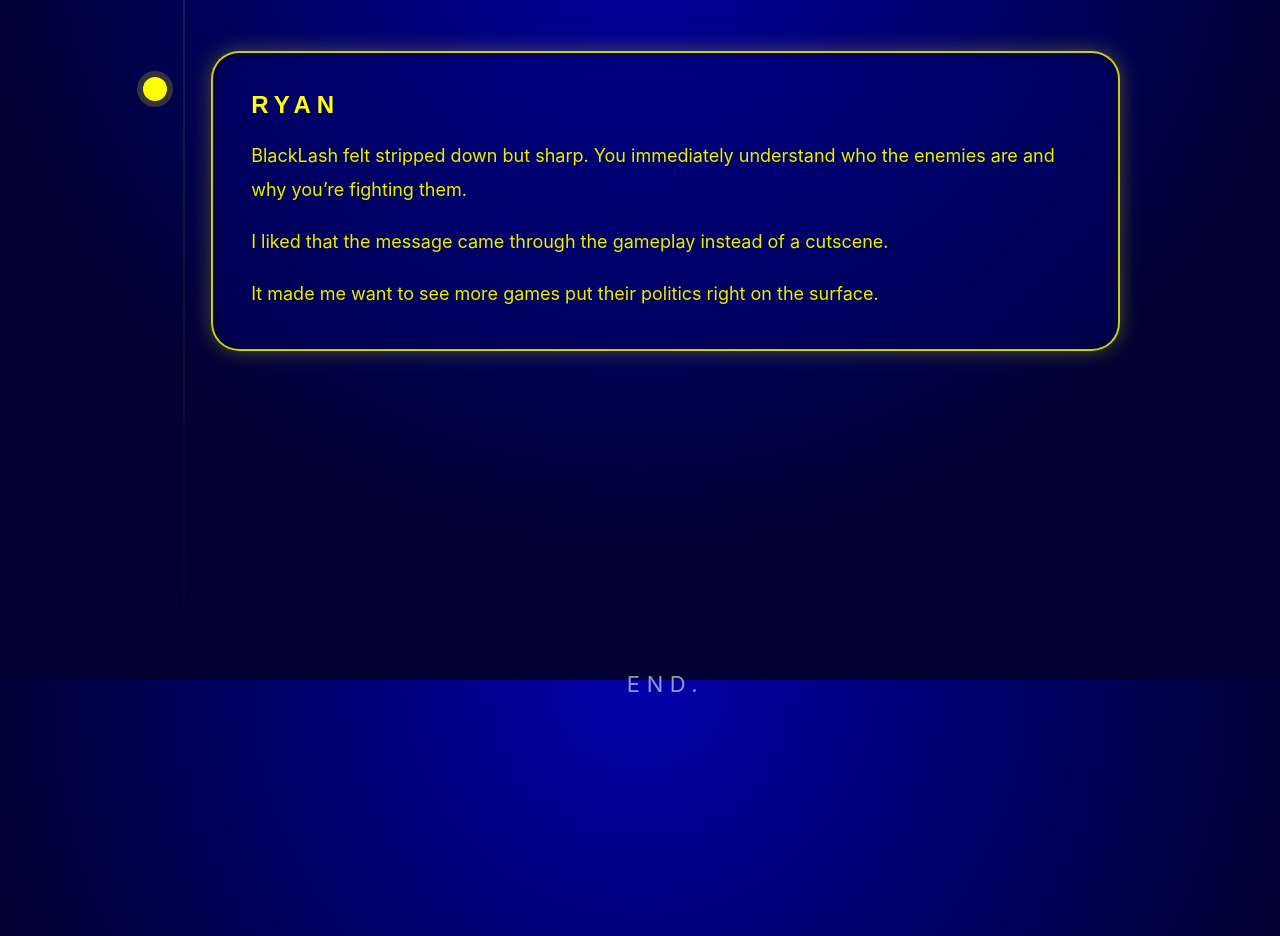
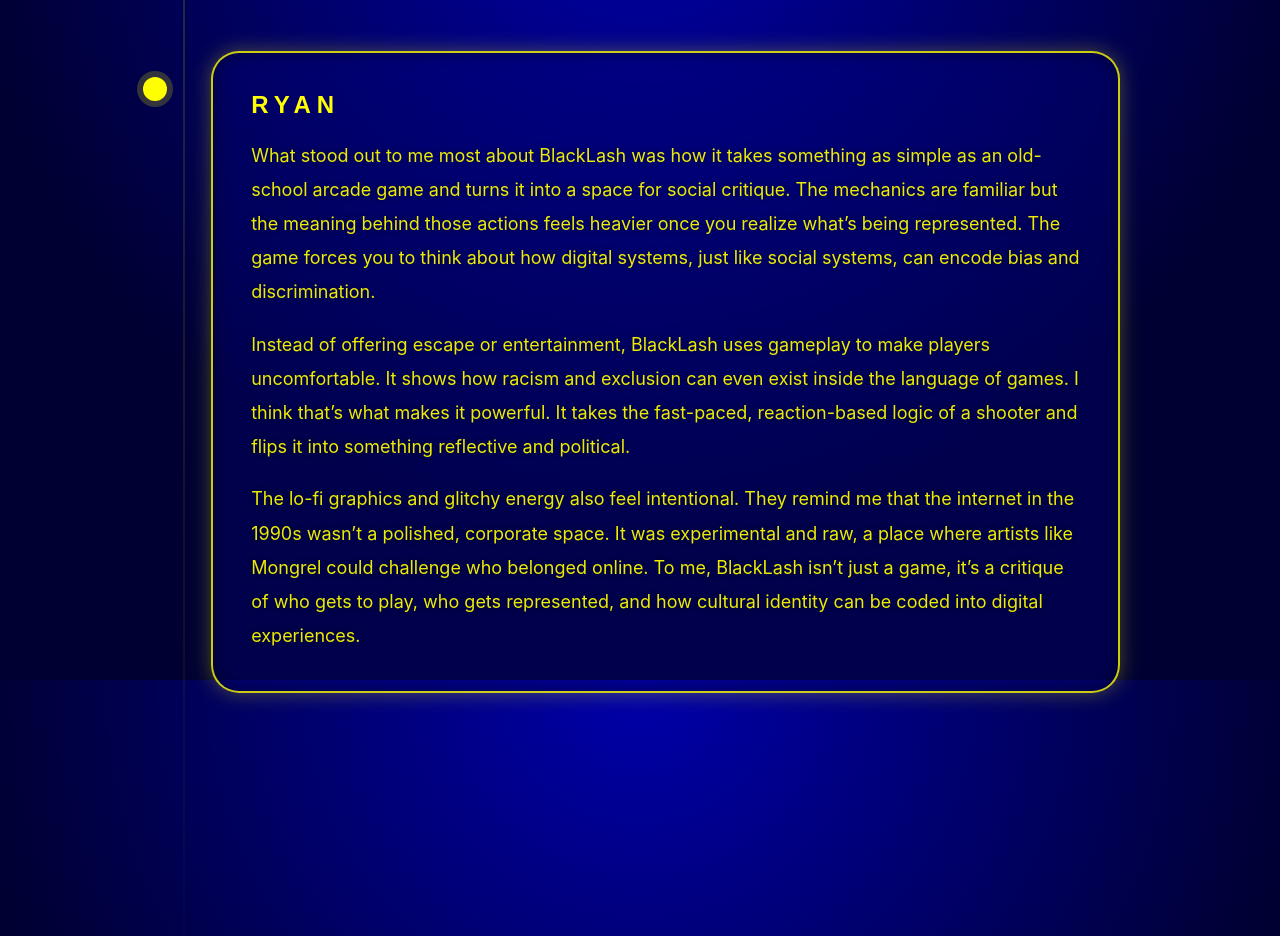
Before and after one commit to Nadav-Sch/Nadav-Sch.github.io, a plain HTML site: page week8/thoughts/index.html in a window 1280 px wide. Shown: the part 2520-3456 px from the top of the page. Drawn offline with Linux system fonts and the light colour scheme; a web font is replaced by a local one.

Commit message:
Ryan Thoughts Updated

```diff
--- a/week8/thoughts/index.html
+++ b/week8/thoughts/index.html
@@ -174,9 +174,9 @@
 
       <article class="thought-card" data-label="03">
         <h2>Ryan</h2>
-        <p>BlackLash felt stripped down but sharp. You immediately understand who the enemies are and why you’re fighting them.</p>
-        <p>I liked that the message came through the gameplay instead of a cutscene.</p>
-        <p>It made me want to see more games put their politics right on the surface.</p>
+        <p>What stood out to me most about BlackLash was how it takes something as simple as an old-school arcade game and turns it into a space for social critique. The mechanics are familiar but the meaning behind those actions feels heavier once you realize what’s being represented. The game forces you to think about how digital systems, just like social systems, can encode bias and discrimination.</p>
+        <p>Instead of offering escape or entertainment, BlackLash uses gameplay to make players uncomfortable. It shows how racism and exclusion can even exist inside the language of games. I think that’s what makes it powerful. It takes the fast-paced, reaction-based logic of a shooter and flips it into something reflective and political.</p>
+        <p>The lo-fi graphics and glitchy energy also feel intentional. They remind me that the internet in the 1990s wasn’t a polished, corporate space. It was experimental and raw, a place where artists like Mongrel could challenge who belonged online. To me, BlackLash isn’t just a game, it’s a critique of who gets to play, who gets represented, and how cultural identity can be coded into digital experiences.</p>
       </article>
 
       <p style="text-align: center; letter-spacing: 0.3em; text-transform: uppercase; color: rgba(247,245,255,0.6); margin-top: 48px;">
```
